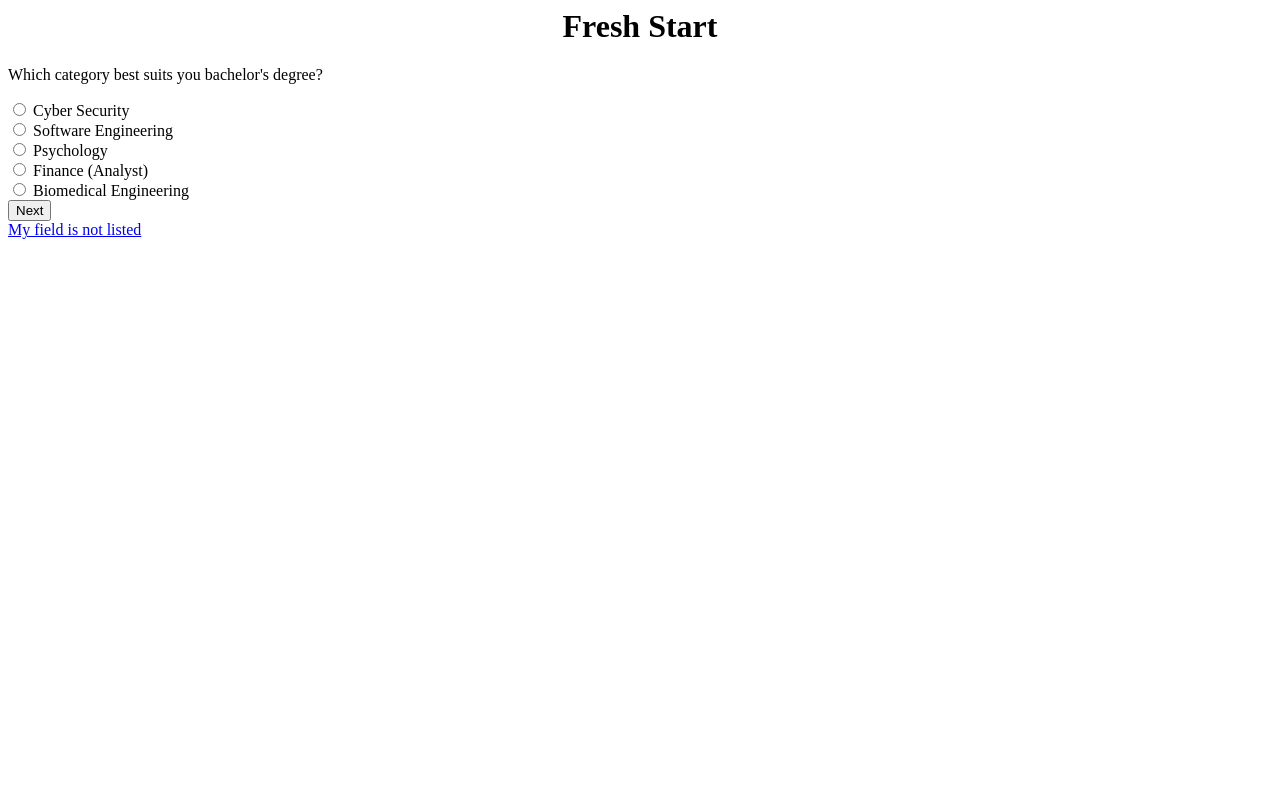
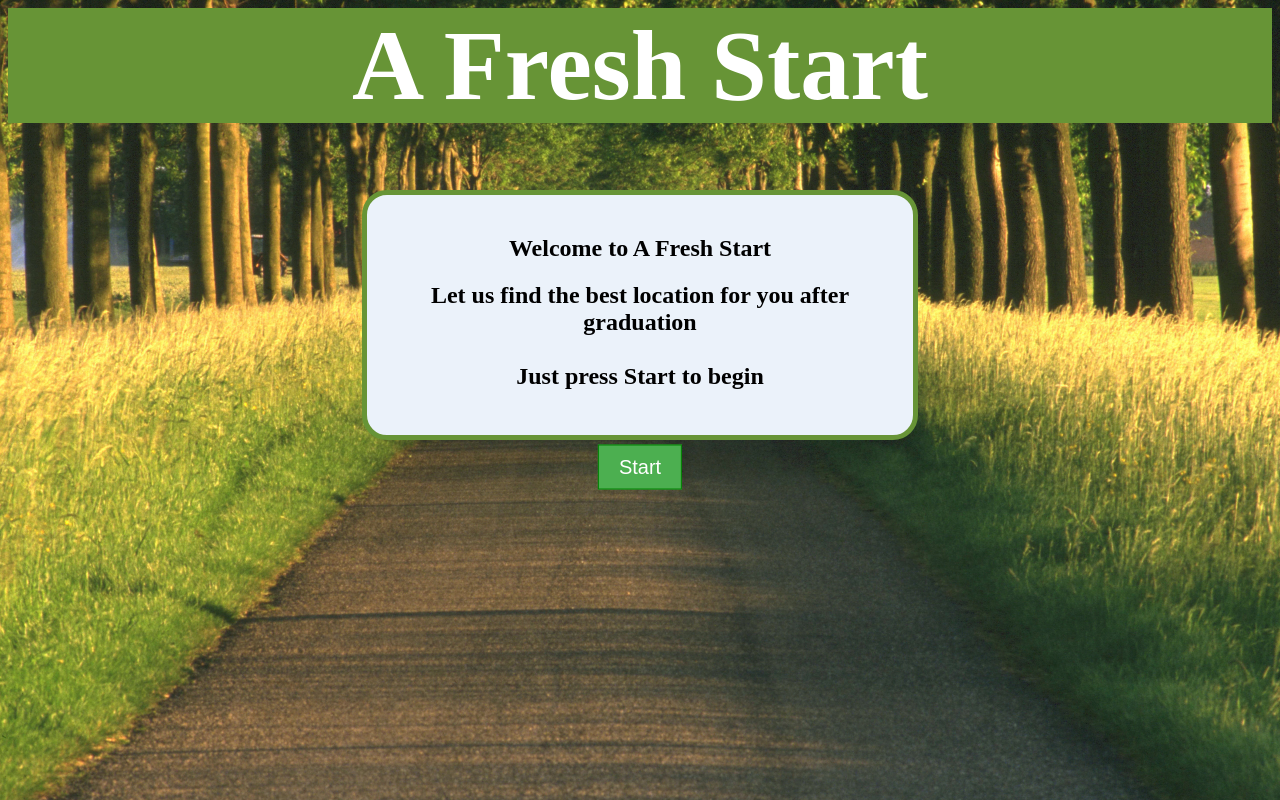
Before and after one commit to delladelladella/freshstart, a Flask app: page / in a window 1280 px wide. Run offline with Flask 2, Linux system fonts and the light colour scheme.

Commit message:
Adds styling to frontend

```diff
--- a/static/index.css
+++ b/static/index.css
@@ -1,11 +1,66 @@
-.Degree-Choice{
+h1 {
+  background-color: rgb(103, 148, 54);
+  color: white;
+  font-size: 100px;
+  text-align: center;
+}
+
+h2 {
+    text-align: center;
+}
+
+body {
+  background-image: url('path-wallpapers-4.jpg');
+  background-repeat: no-repeat;
+  background-attachment: fixed;
+  background-size: 100% 100%;
+}
+
+.default-display {
+    display: block;
+    border-radius: 25px;
+    border: 5px solid rgb(103, 148, 54);
+	background-color:rgb(235, 242, 250);
+    width: 40%;
+    height: 200px;
+    margin: auto;
+    margin-top: 50px;
+    text-align: left;
+    padding: 20px;
+}
+
+.button {
+    background-color: #4CAF50;
+    border: 1px solid green;
+    padding: 10px 20px;
+    font-size: 20px;
+    text-align: center;
+    color: white;
+    cursor: pointer;
+    position: absolute;
+    left: 50%;
+    transform: translate(-50%, 10%);
+    float: left;
+}
+
+.button:hover {
+    background-color: #ddd;
+    color: black;
+}
+
+
+.Welcome {
     display: block;
 }
 
-.Location-Choice{
+.Degree-Choice {
     display: none;
 }
 
-.Location-response{
+.Location-Choice {
     display: none;
 }
+
+.Location-response {
+    display: none;
+}
--- a/templates/index.html
+++ b/templates/index.html
@@ -1,16 +1,22 @@
 <!-- templates/index.html -->
 <html>
   <head>
-      <title>Fresh Start</title>
+      <title>A Fresh Start</title>
       <script type="text/javascript" src="{{ url_for('static', filename = 'index.js') }}"></script>
       <script src="https://unpkg.com/axios/dist/axios.min.js"></script>
       <link rel="stylesheet" href="{{ url_for('static', filename = 'index.css') }}">
   </head>
   <body>
   <!--I put all the javascript in index.js-->
-      <h1> <center>Fresh Start </center> </h1>
+      <div class="header">
+         <h1>A Fresh Start</h1>
+      </div>
+      <div id="Welcome" class="default-display">
+        <h2> Welcome to A Fresh Start</h2>
+        <h2>Let us find the best location for you after graduation<br><br>Just press Start to begin</h2>
+      </div>
       <form id="Questions" name="Questions" onSubmit = "myFunction()" method="POST">
-          <div id="Degree-Choice" name="Degree-Choice" class="Degree-Choice">
+          <div id="Degree-Choice" name="Degree-Choice" class="Degree-Choice default-display">
             <p> Which category best suits you bachelor's degree? </p>
 
             <input type = "radio" id= "Cyber Security" name = "Major" value= "Cyber Security">
@@ -26,10 +32,12 @@
             <label for=" Finance (Analyst)">Finance (Analyst)</label> <br>
 
             <input type = "radio" id= "Biomedical Engineering" name = "Major" value= "Biomedical Engineering">
-            <label for="Biomedical Engineering">Biomedical Engineering</label> <br>
+            <label for="Biomedical Engineering">Biomedical Engineering</label> <br><br><br>
+
+            <a href="/NOTA" id="NOTA" style="display: block;">My field is not listed</a>
 
           </div>
-          <div id="Location-Choice" name="Location-Choice" class="Location-Choice">
+          <div id="Location-Choice" name="Location-Choice" class="Location-Choice default-display">
             <p> Are you located in the U.S.? </p>
 
             <input type = "radio" id= "Location" name = "Location" value= "Yes">
@@ -40,11 +48,11 @@
 
           </div>
           <!--press the next button to see the next question-->
-          <input type = "button" id="Next-Button" value= "Next" name = "Next-Button" onClick="nextAndBack()" style="display: inline-block;">
-          <button type = "button" id="Submit-Button"  name="Submit-Button" style="display: none;" onClick="getData()">Submit</button>
+          <input type = "button" id="Next-Button" class="button" value= "Start" name = "Next-Button" onClick="nextAndBack()" style="display: block;">
+          <br><br><br><br>
+          <button type = "button" id="Submit-Button" class="button" name="Submit-Button" style="display: none;" onClick="getData()">Submit</button>
 
           <!--this redirects the user to a page where they will submit their email along with their Major-->
-          <a href="/NOTA" id="NOTA" style="display: block;">My field is not listed</a>
       </form>
       <!--the suggested places the user should move to will go in this div-->
       <div id="Location-Response" class="Location-Response">
```
Also changed, not shown: static/path-wallpapers-4.jpg (added), 1 other file.
